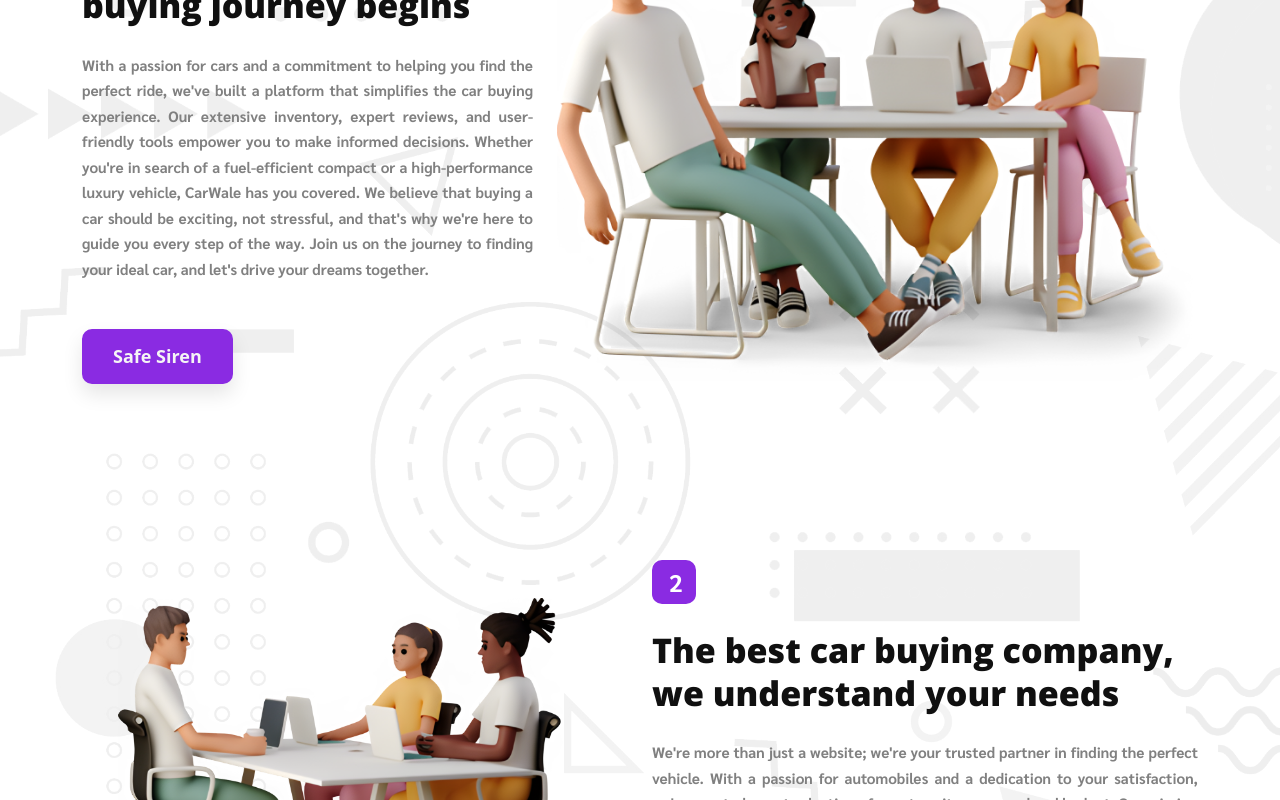
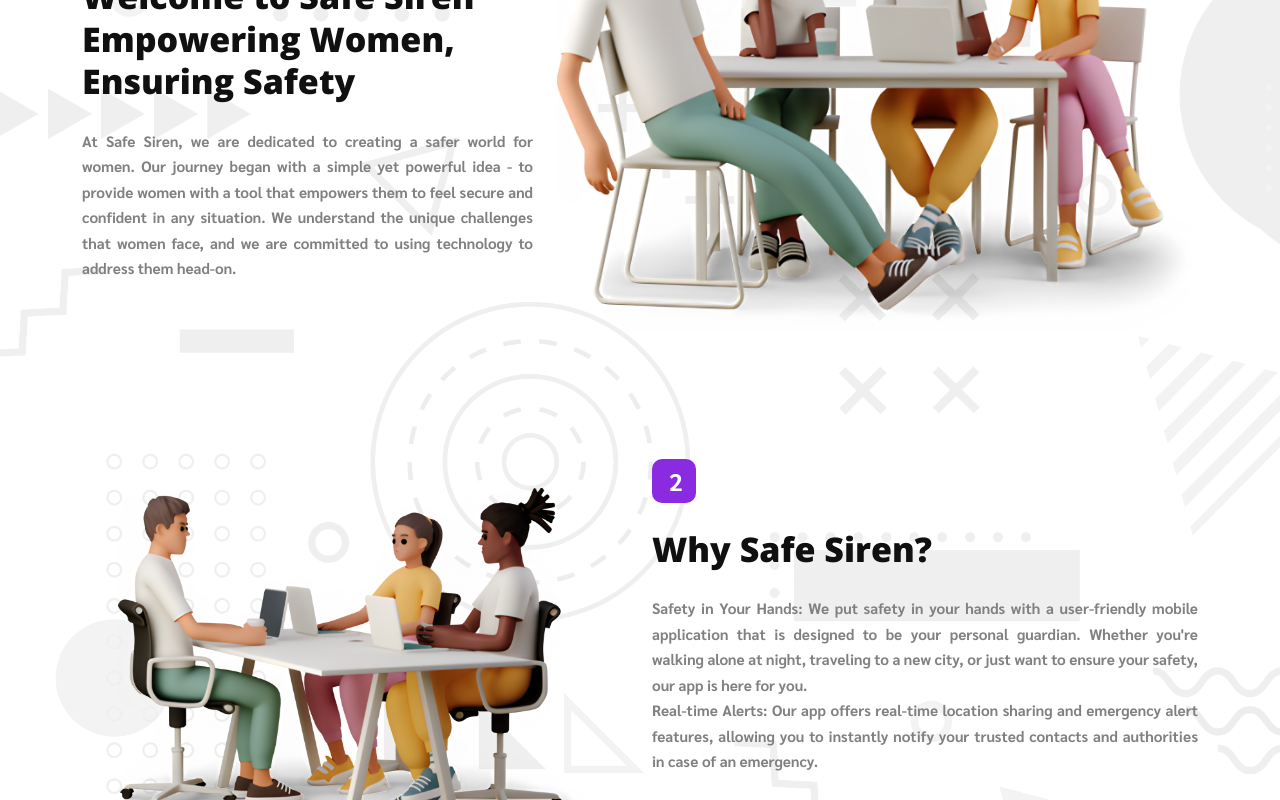
Before and after one commit to Slacky300/WomenSafetyHackathonApp, a React (Create React App) app: page /about in a window 1280 px wide. Shown: the part 420-1220 px from the top of the page. Built offline with nearby package versions, Linux system fonts and the light colour scheme; a web font is replaced by a local one.

Commit message:
about us content added

```diff
--- a/src/pages/AboutUs2.jsx
+++ b/src/pages/AboutUs2.jsx
@@ -1,22 +1,22 @@
-import React, { useEffect } from 'react'
-import '../styles/about.css'
-import about from '../images/aboutUs.png'
-import about2 from '../images/aboutUs2.png'
-import '../styles/features.css'
-import Navbar from '../Components/Navbar/Navbar'
-import Footer from '../Components/Footer/Footer'
-import { Link } from 'react-router-dom'
+import React, { useEffect } from "react";
+import "../styles/about.css";
+import about from "../images/aboutUs.png";
+import about2 from "../images/aboutUs2.png";
+import "../styles/features.css";
+import Navbar from "../Components/Navbar/Navbar";
+import Footer from "../Components/Footer/Footer";
+import { Link } from "react-router-dom";
 
 const AboutUs2 = () => {
   useEffect(() => {
-    window.scrollTo(0, 0)
-  }, [])
+    window.scrollTo(0, 0);
+  }, []);
   return (
     <div>
       <Navbar />
       <section id="about" className="about_wrapper">
         <div className="container">
-          <div className='features_wrapper' style={{ marginTop: '-90px' }}>
+          <div className="features_wrapper" style={{ marginTop: "-90px" }}>
             <div className="row">
               <div className="col-12 text-center">
                 <p className="features_subtitle">Our Team for your safety</p>
@@ -24,14 +24,25 @@ const AboutUs2 = () => {
               </div>
             </div>
           </div>
-          <div className="row align-items-center" >
+          <div className="row align-items-center">
             <div className="col-sm-12 col-lg-5 text-center text-lg-start">
               <p className="about_number">1</p>
-              <h2 className="about_title">CarWale, where your car buying journey begins</h2>
-              <p className="about_text " style={{ textAlign: 'justify' }}>With a passion for cars and a commitment to helping you find the perfect ride, we've built a platform that simplifies the car buying experience. Our extensive inventory, expert reviews, and user-friendly tools empower you to make informed decisions. Whether you're in search of a fuel-efficient compact or a high-performance luxury vehicle, CarWale has you covered. We believe that buying a car should be exciting, not stressful, and that's why we're here to guide you every step of the way. Join us on the journey to finding your ideal car, and let's drive your dreams together.</p>
-              <div className="my-5">
-                <Link to='/' className="learn-more-btn" >Safe Siren</Link>
-              </div>
+              <h2 className="about_title">
+                Welcome to Safe Siren Empowering Women, Ensuring Safety
+              </h2>
+              <p className="about_text " style={{ textAlign: "justify" }}>
+                At Safe Siren, we are dedicated to creating a safer world for
+                women. Our journey began with a simple yet powerful idea - to
+                provide women with a tool that empowers them to feel secure and
+                confident in any situation. We understand the unique challenges
+                that women face, and we are committed to using technology to
+                address them head-on.
+              </p>
+              {/* <div className="my-5">
+                <Link to="/" className="learn-more-btn">
+                  Safe Siren
+                </Link>
+              </div> */}
             </div>
             <div className="col-sm-12 col-lg-7 text-center text-md-start">
               <img decoding="async" src={about} className="img-fluid" />
@@ -46,10 +57,22 @@ const AboutUs2 = () => {
               </div>
               <div className="col-sm-12 col-lg-6 text-center text-lg-start">
                 <p className="about_number">2</p>
-                <h2 className="about_title">The best car buying company, we understand your needs</h2>
-                <p className="about_text" style={{ textAlign: 'justify' }}>We're more than just a website; we're your trusted partner in finding the perfect vehicle. With a passion for automobiles and a dedication to your satisfaction, we've curated a vast selection of cars to suit every need and budget. Our mission is to simplify the car-buying process, providing you with the tools and resources you need to make informed decisions. Our team of experts is here to guide you, offering valuable insights and advice along the way.</p>
+                <h2 className="about_title">Why Safe Siren?</h2>
+                <p className="about_text" style={{ textAlign: "justify" }}>
+                  Safety in Your Hands: We put safety in your hands with a
+                  user-friendly mobile application that is designed to be your
+                  personal guardian. Whether you're walking alone at night,
+                  traveling to a new city, or just want to ensure your safety,
+                  our app is here for you.
+                  <br />
+                  Real-time Alerts: Our app offers real-time location sharing
+                  and emergency alert features, allowing you to instantly notify
+                  your trusted contacts and authorities in case of an emergency.
+                </p>
                 <div className="mt-5">
-                  <Link to='/contact' className="learn-more-btn btn-header" >Contact Us</Link>
+                  <Link to="/contact" className="learn-more-btn btn-header">
+                    Contact Us
+                  </Link>
                 </div>
               </div>
             </div>
@@ -58,7 +81,7 @@ const AboutUs2 = () => {
       </section>
       <Footer />
     </div>
-  )
-}
+  );
+};
 
 export default AboutUs2;
```
